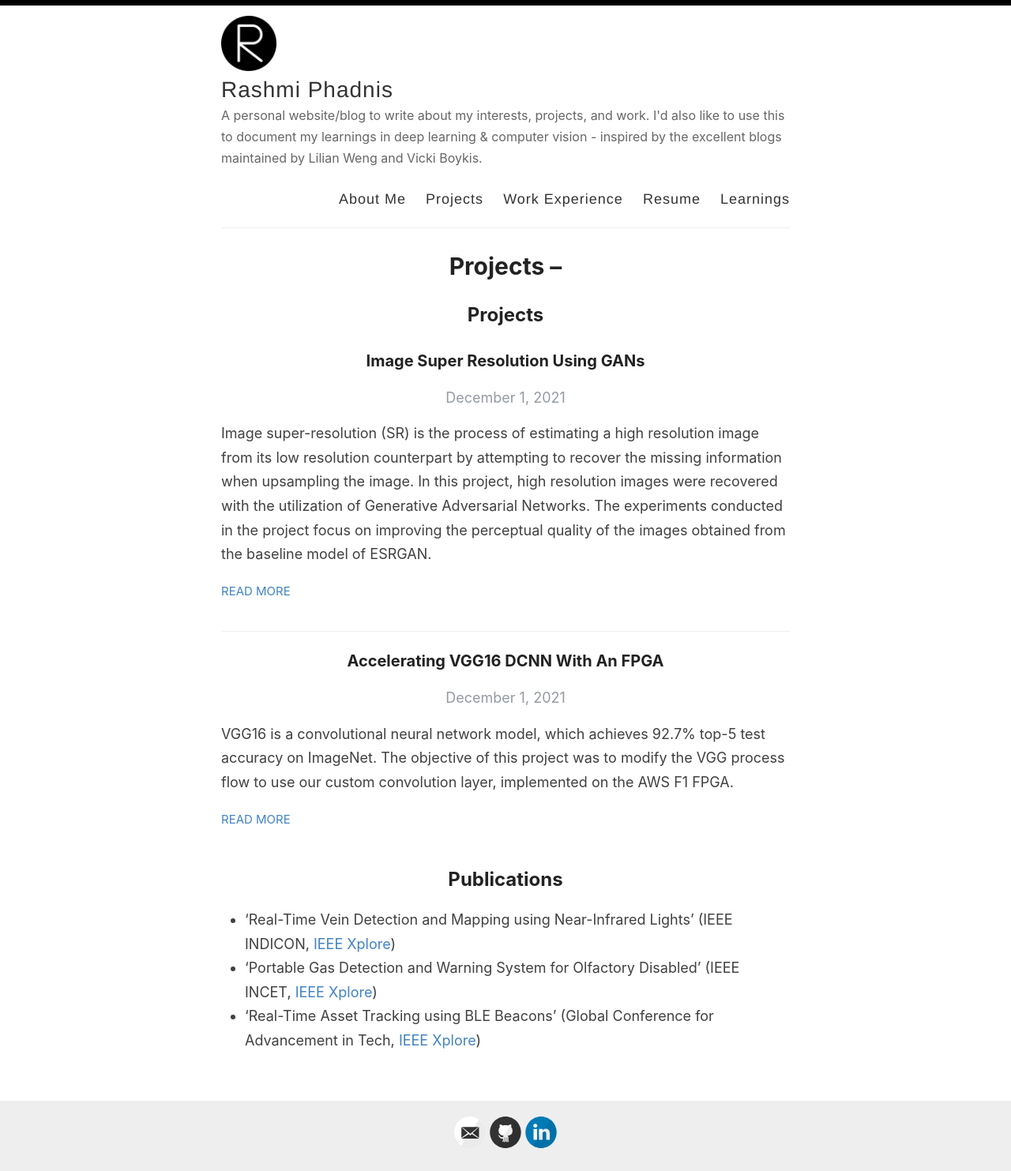
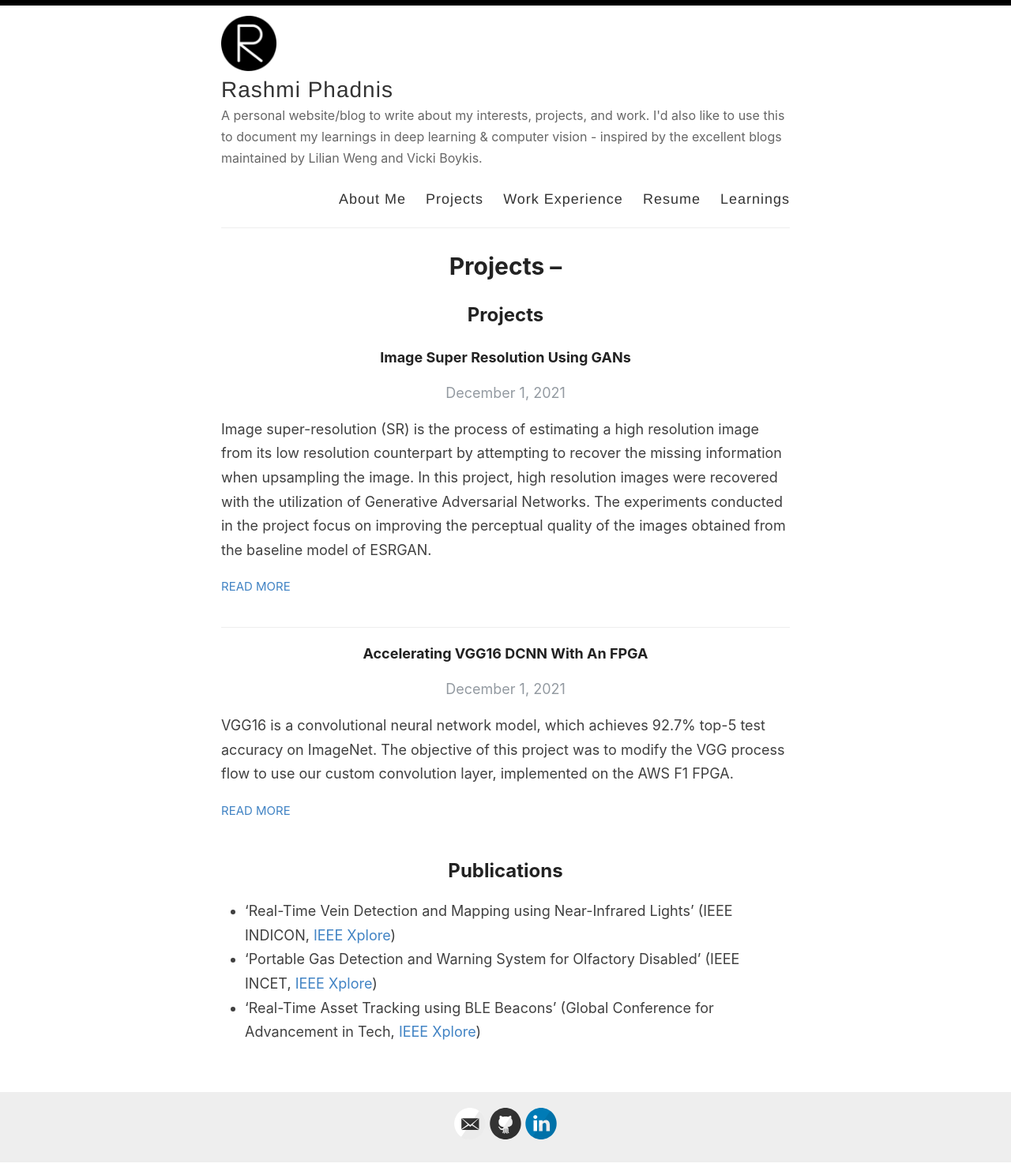
Before and after one commit to rashmip98/rashmip98.github.io, a Jekyll site: the page built from _pages/projects.md, in a window 1280 px wide. Shown: the whole page at 79% size. Built offline with Jekyll 4.4.1, drawn with Linux system fonts in a browser that asks for light colours; our own code applies the rules of GitHub Pages for plain Markdown files.

Commit message:
Update projects.md

```diff
--- a/_pages/projects.md
+++ b/_pages/projects.md
@@ -9,7 +9,7 @@ permalink: /projects
     {% for post in tag[1] %}
     <article class="post">
       <a href="{{ site.baseurl }}{{ post.url }}">
-        <h3>{{ post.title }}</h3>
+        <h4>{{ post.title }}</h4>
 
         <div>
           <p class="post_date">{{ post.date | date: "%B %e, %Y" }}</p>
```
